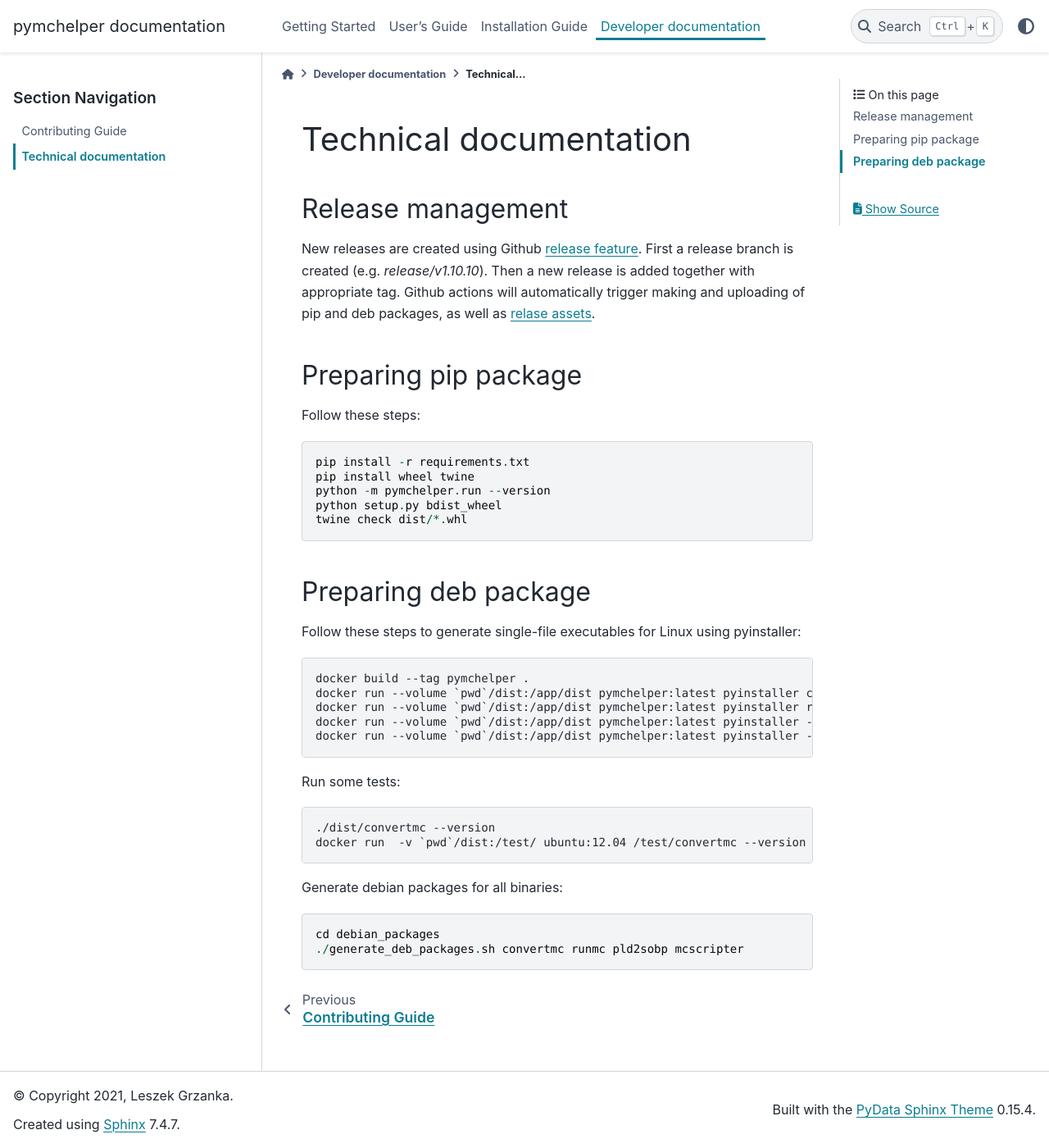
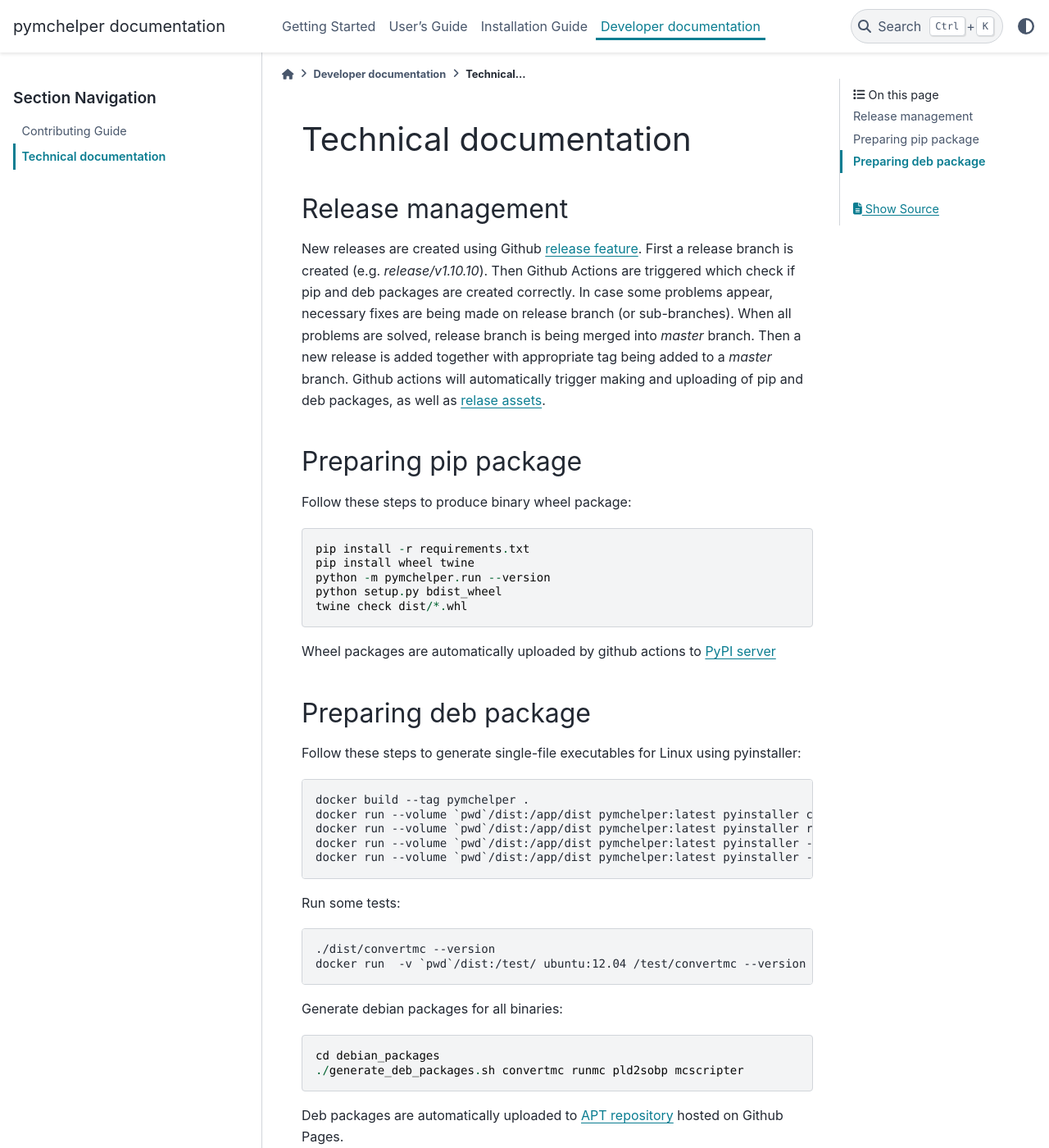
Before and after one commit to DataMedSci/pymchelper, a Sphinx documentation site: the page built from docs/technical.rst, in a window 1280 px wide and 1400 px high. Shown: the whole window at 82% size. Built offline with Sphinx 7.4.7 and the PyData theme 0.15.4, drawn with Linux system fonts in a browser that asks for light colours; pages that are not in the unit, such as notebooks, are missing from menus.

Commit message:
Update technical.rst

```diff
--- a/docs/technical.rst
+++ b/docs/technical.rst
@@ -6,7 +6,9 @@
 ------------------
 
 New releases are created using Github `release feature <https://docs.github.com/en/repositories/releasing-projects-on-github/about-releases>`_.
-First a release branch is created (e.g. `release/v1.10.10`). Then a new release is added together with appropriate tag.
+First a release branch is created (e.g. `release/v1.10.10`). Then Github Actions are triggered which check if pip and deb packages are created correctly.
+In case some problems appear, necessary fixes are being made on release branch (or sub-branches).
+When all problems are solved, release branch is being merged into *master* branch. Then a new release is added together with appropriate tag being added to a *master* branch.
 Github actions will automatically trigger making and uploading of pip and deb packages,
 as well as `relase assets <https://github.com/DataMedSci/pymchelper/releases/latest>`_.
 
@@ -14,13 +16,15 @@
 Preparing pip package
 ---------------------
 
-Follow these steps::
+Follow these steps to produce binary wheel package::
 
     pip install -r requirements.txt
     pip install wheel twine
     python -m pymchelper.run --version
     python setup.py bdist_wheel
     twine check dist/*.whl
+
+Wheel packages are automatically uploaded by github actions to `PyPI server <https://pypi.org/project/pymchelper/>`_
 
 Preparing deb package
 ---------------------
@@ -42,3 +46,5 @@
 
     cd debian_packages
     ./generate_deb_packages.sh convertmc runmc pld2sobp mcscripter
+
+Deb packages are automatically uploaded to `APT repository <https://github.com/DataMedSci/deb_package_repository>`_  hosted on Github Pages.
```
